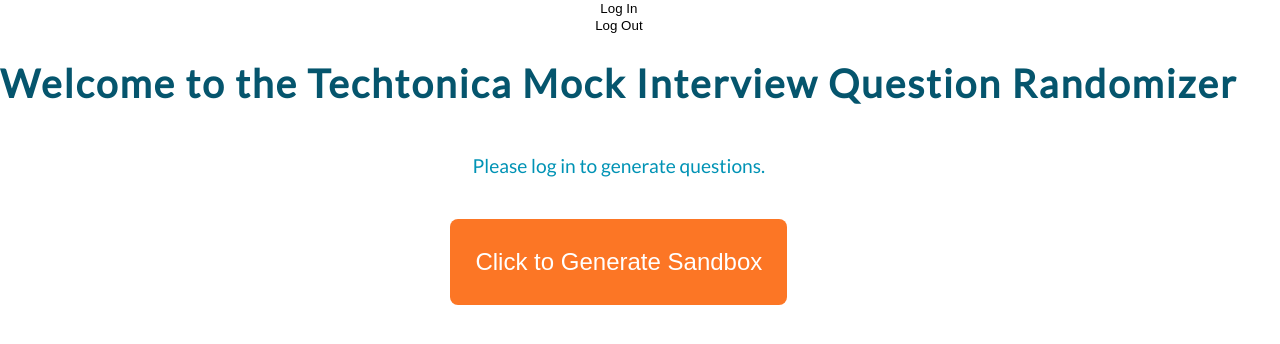
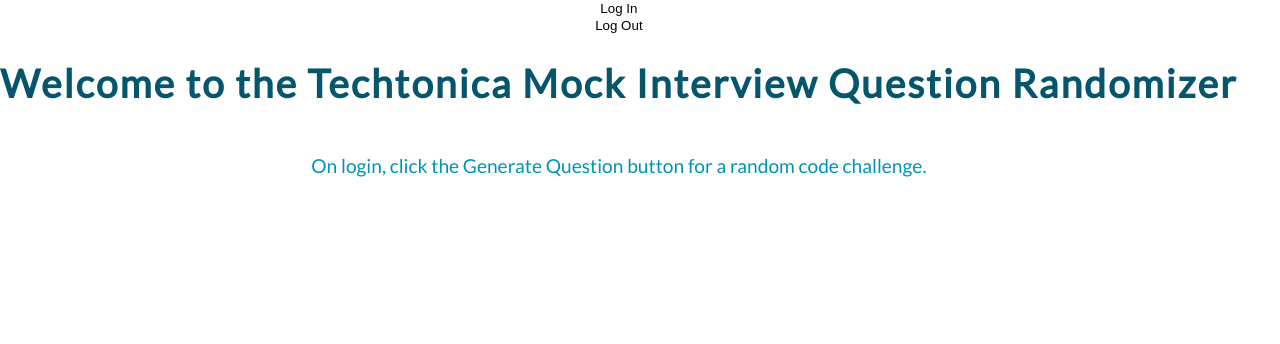
Before and after one commit to mx-ruthie/interview-randomizer, a React (Create React App) app: page / in a window 1280 px wide. Shown: the top 344 px of the page. Built offline with nearby package versions, Linux system fonts and the light colour scheme; no server answers.

Commit message:
changes functionality so login is required and question generation will save the participant onclick

```diff
--- a/src/App.js
+++ b/src/App.js
@@ -7,7 +7,7 @@
 import LoginButton from './components/LoginButton';
 import LogoutButton from './components/LogoutButton';
 import Profile from './components/Profile';
-//import { useAuth0 } from  "@auth0/auth0-react";
+import { useAuth0 } from  "@auth0/auth0-react";
 import Sandbox from './components/Sandbox';
 
 //import { Auth0Provider } from '@auth0/auth0-react';
@@ -17,6 +17,7 @@
    const [question, setQuestion] = useState("Select your category from the dropdown and click 'Randomize' to generate a code challenge.");
    const [testCases, setTestCases] = useState([]);
 
+   const { user, isAuthenticated } = useAuth0();
   return (
     <div className="App">
       <header className="App-header">
@@ -36,7 +37,7 @@
       </header>
       <QuestionDetailsDisplay question={question} testCases={testCases}/>
       <QuestionSearchForm setQuestion={setQuestion} setTestCases={setTestCases}/>
-      <Sandbox question={question} testCases={testCases}/>
+      {!isAuthenticated ? null : <Sandbox question={question} testCases={testCases}/>}
 
     </div>
   );
--- a/src/components/QuestionSearchForm.js
+++ b/src/components/QuestionSearchForm.js
@@ -6,7 +6,7 @@
   const { user, isAuthenticated } = useAuth0();
 
   const [questionText, setQuestionText] = useState(
-    "Please log in to generate questions."
+    "On login, click the Generate Question button for a random code challenge."
   );
   const [testcases, setTestcases] = useState([
     "",
```
